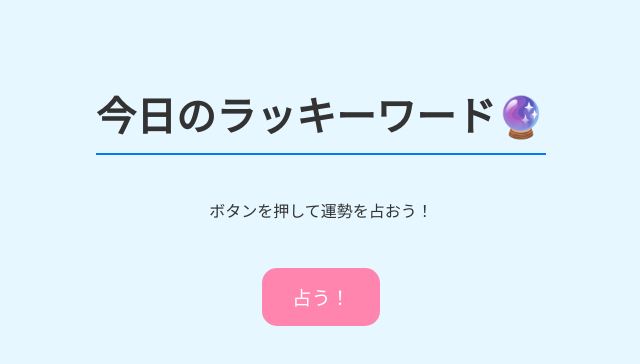
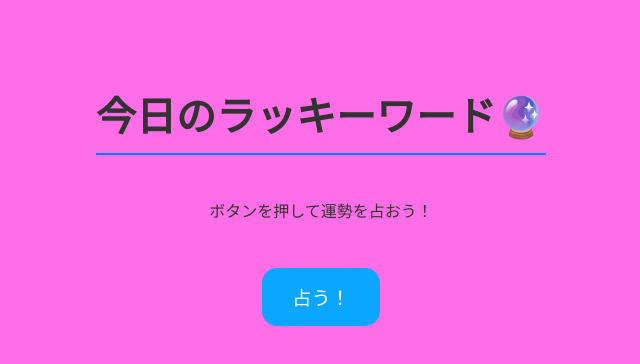
Before and after one commit to yureiship23423-dot/luckyword_App, a plain HTML site: page index.html in a window 1280 px wide. Shown: the whole page, without its empty margins (319-959 px from the left). Drawn offline with Linux system fonts and the light colour scheme.

Commit message:
style.cssの追加の変更をコミット1

```diff
--- a/style.css
+++ b/style.css
@@ -3,7 +3,7 @@ body {
     /* 文字の色を濃い灰色に */
     color: #333;
     /* 背景色を薄い水色に */
-    background-color: #e6f7ff;
+    background-color: #ff6ee7;
     /* 文字のフォントを読みやすく */
     font-family: Arial, sans-serif;
     /* 画面全体の中央に配置 */
@@ -27,7 +27,7 @@ h1 {
 /* ボタン（#draw-button）の設定 */
 #draw-button {
     /* 背景色を薄いピンクに */
-    background-color: #ff85ae;
+    background-color: #0ba6ff;
     /* 文字の色を白に */
     color: white;
     /* ボタンの角を丸くする */
```
